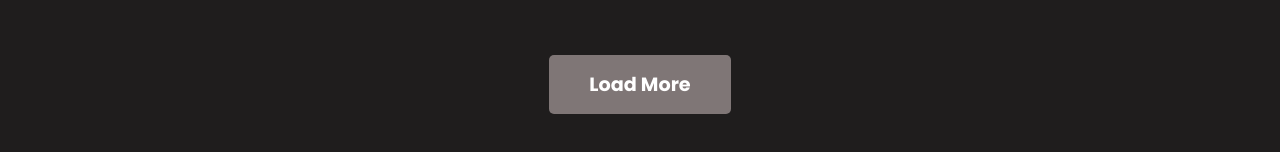
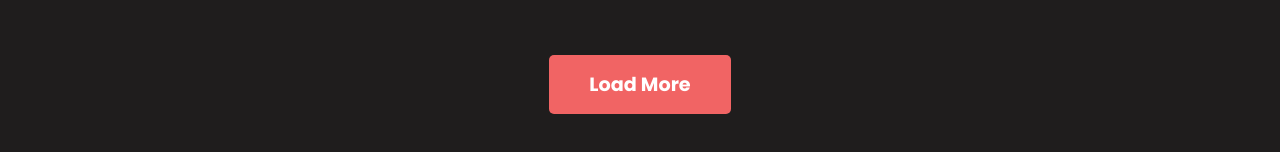
Before and after one commit to Sanjana-Bhat-02/portfolio, a plain HTML site: page gallery.html in a window 1280 px wide. Shown: the part 2361-2513 px from the top of the page. Drawn offline with Linux system fonts and the light colour scheme; some packages are replaced by stand-ins of ours; a script that the page names is missing.

Commit message:
i really dk

```diff
--- a/gallery.css
+++ b/gallery.css
@@ -73,7 +73,7 @@ body {
 }
 .container .btn {
     margin: 40px 0 70px 0;
-    background: #7f7676;
+    background: #f16464;
     padding: 15px 40px;
     border-radius: 5px;
 }
```
